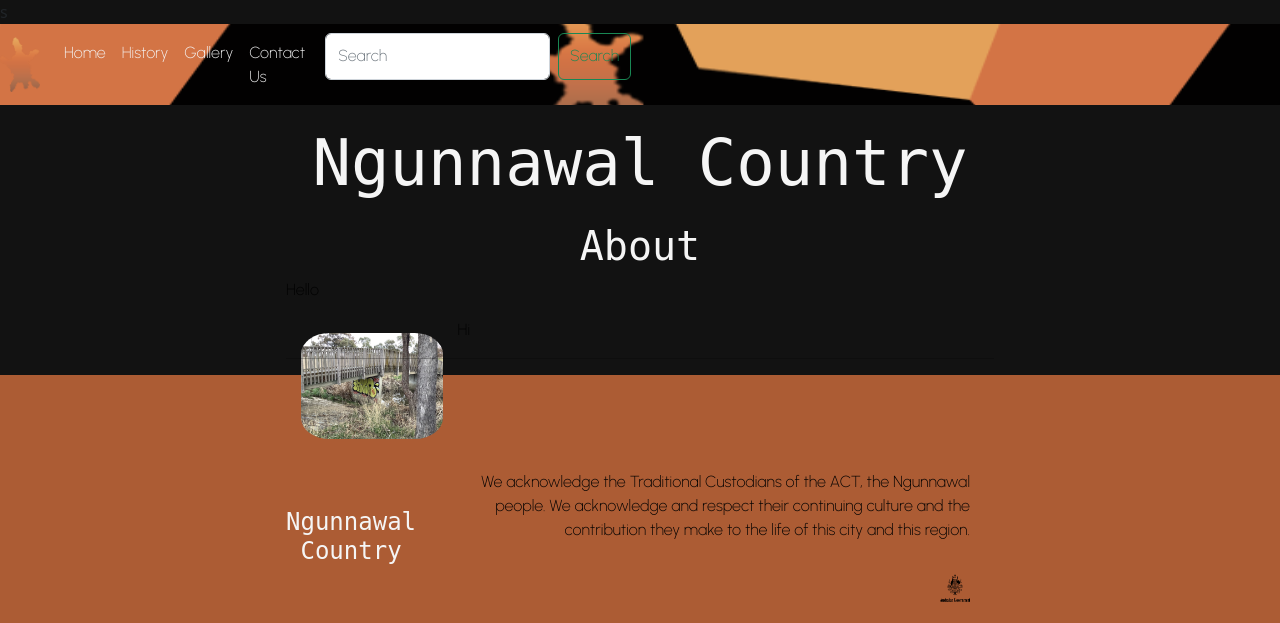
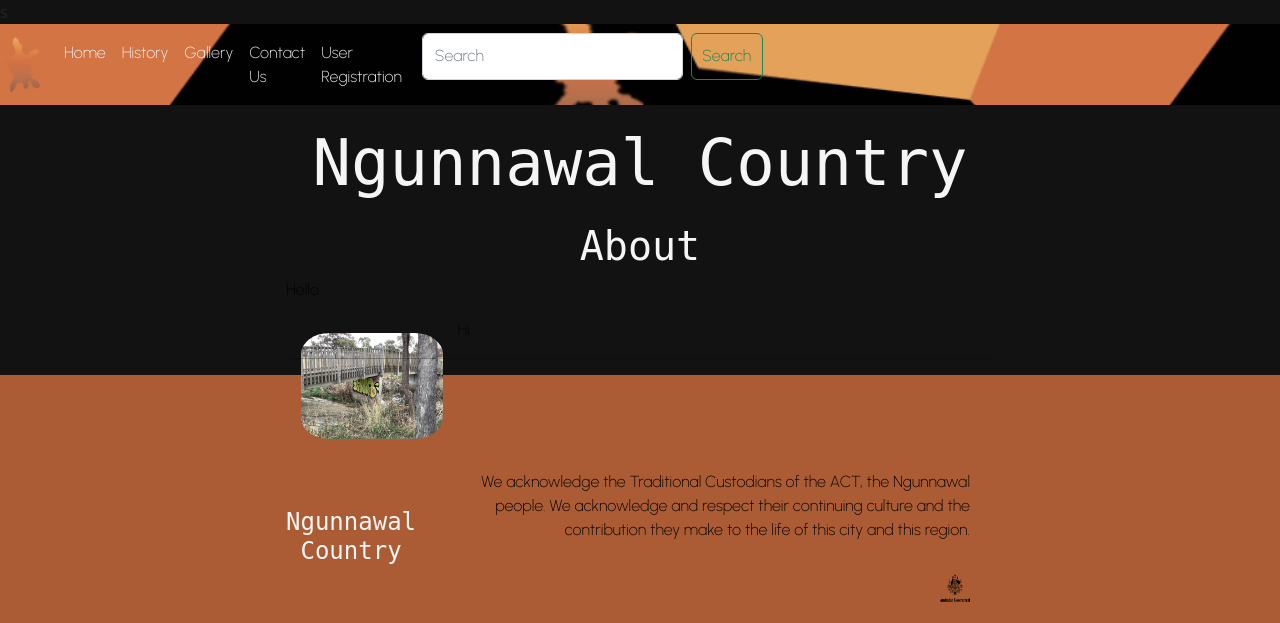
Before and after one commit to 4060269/NgunnawalCountryFlaskAssessment5-6-7, a Flask app: page / in a window 1280 px wide. Shown: the top 623 px of the page. Run offline with Flask 2, Linux system fonts and the light colour scheme; some libraries are stand-ins or nearby versions; some web fonts are replaced.

Commit message:
update template.html

```diff
--- a/templates/template.html
+++ b/templates/template.html
@@ -84,6 +84,10 @@ s
           style="color: whitesmoke;"
           href="contact.html">Contact Us</a>
 
+          <a class="nav-item nav-link"
+          style="color: whitesmoke;"
+          href="register">User Registration</a>
+
             <div class="container-fluid">
               <form class="d-flex" role="search">
                 <input class="form-control me-2" type="search" placeholder="Search" aria-label="Search">
```
